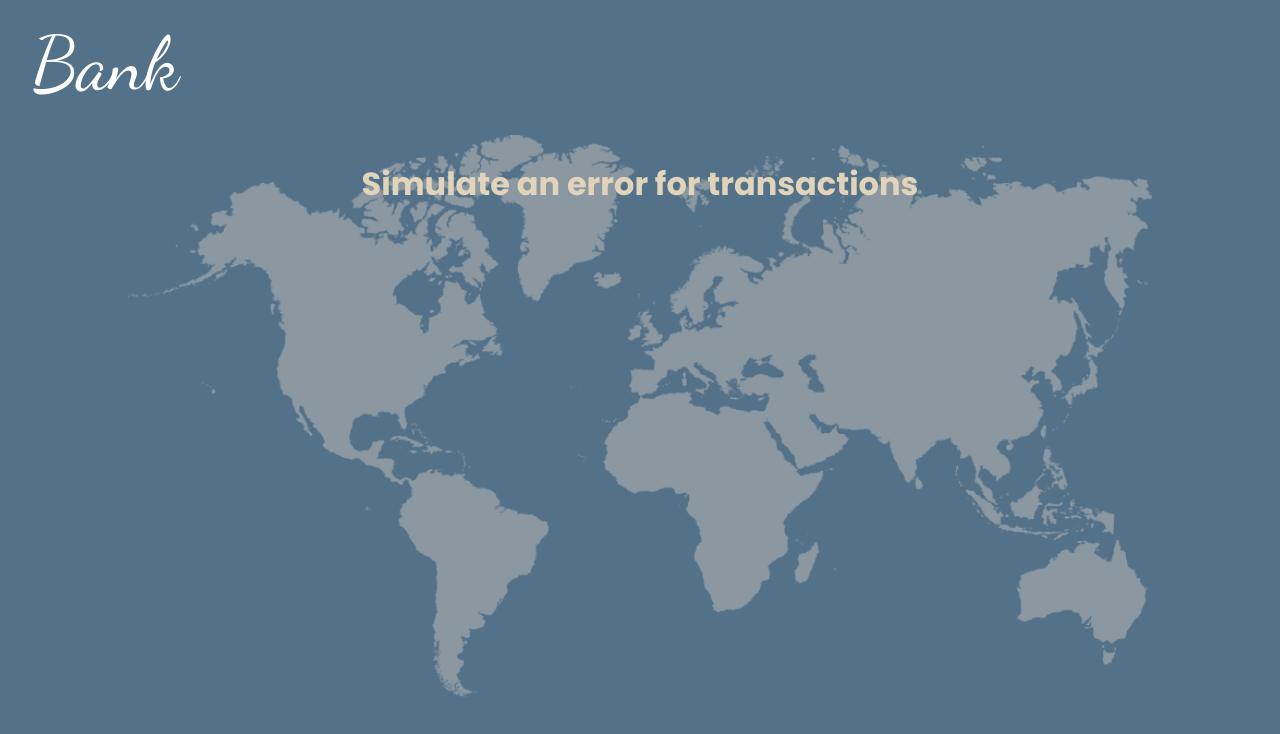
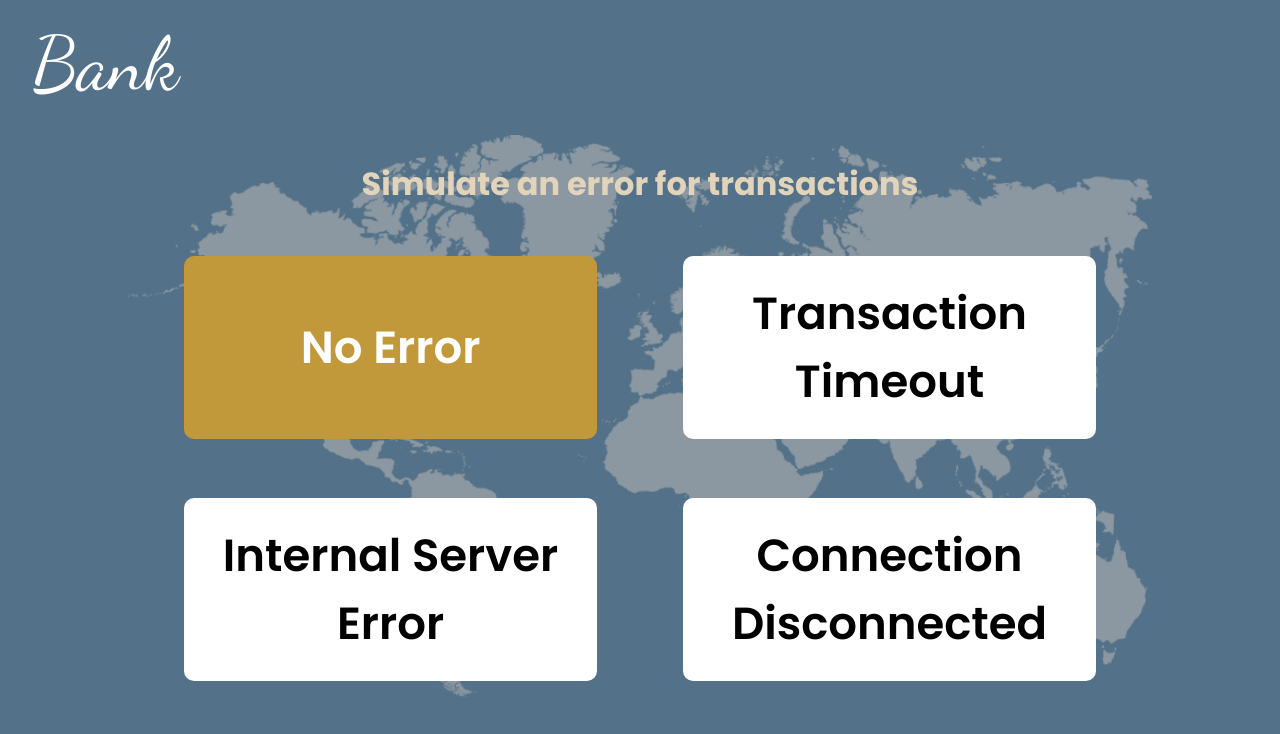
Before and after one commit to Quarcoo-arc/real-time-atm-transaction-logging, a React (Vite) app in the folder bank-error-selection/: page / in a window 1280 px wide. Shown: the top 734 px of the page. Built offline with nearby package versions, Linux system fonts and the light colour scheme.

Commit message:
Card and CardDeck components added

```diff
--- a/bank-error-selection/src/App.jsx
+++ b/bank-error-selection/src/App.jsx
@@ -1,5 +1,5 @@
 import { Background } from "./App.styled";
-import { Logo, Heading } from "./components";
+import { Logo, Heading, CardDeck } from "./components";
 import backgroundImg from "./assets/background.png";
 
 function App() {
@@ -10,6 +10,7 @@ function App() {
       </Background>
       <Logo />
       <Heading />
+      <CardDeck />
     </>
   );
 }
--- a/bank-error-selection/src/components/Card/Card.jsx
+++ b/bank-error-selection/src/components/Card/Card.jsx
@@ -1,5 +1,7 @@
-const Card = () => {
-  return <div>Card</div>;
+import { CardWrapper } from "./Card.styled";
+
+const Card = ({ content, selected }) => {
+  return <CardWrapper selected={selected}>{content}</CardWrapper>;
 };
 
 export default Card;
--- a/bank-error-selection/src/components/Card/Card.styled.js
+++ b/bank-error-selection/src/components/Card/Card.styled.js
@@ -0,0 +1,32 @@
+import styled, { css } from "styled-components";
+
+const CardWrapper = styled.div`
+  width: 413px;
+  height: 183px;
+  color: black;
+  background-color: white;
+  border-radius: 10px;
+  font-size: 45px;
+  font-weight: 600;
+  display: flex;
+  text-align: center;
+  place-items: center;
+  justify-content: center;
+  cursor: pointer;
+  box-sizing: border-box;
+  padding: 0.5rem 1rem;
+  ${(props) =>
+    props.selected &&
+    css`
+      background-color: #c2993a;
+      color: white;
+    `}
+
+  @media screen and (max-width: 768px) {
+    width: 15rem;
+    height: 7rem;
+    font-size: 1.6rem;
+  }
+`;
+
+export { CardWrapper };
--- /dev/null
+++ b/bank-error-selection/src/components/CardDeck/CardDeck.jsx
@@ -0,0 +1,22 @@
+import { useState } from "react";
+import Card from "../Card/Card";
+import { CardsWrapper } from "./CardDeck.styled";
+
+const CardDeck = () => {
+  const cardsContentArr = [
+    "No Error",
+    "Transaction Timeout",
+    "Internal Server Error",
+    "Connection Disconnected",
+  ];
+  const [selectedCard, setSelectedCard] = useState(cardsContentArr[0]); // TODO: Move this into a context
+  return (
+    <CardsWrapper>
+      {cardsContentArr.map((card, idx) => (
+        <Card key={idx} content={card} selected={card === selectedCard} />
+      ))}
+    </CardsWrapper>
+  );
+};
+
+export default CardDeck;
--- /dev/null
+++ b/bank-error-selection/src/components/CardDeck/CardDeck.styled.js
@@ -0,0 +1,16 @@
+import styled from "styled-components";
+
+const CardsWrapper = styled.div`
+  display: flex;
+  flex-direction: row;
+  gap: 59px 86px;
+  align-content: center;
+  justify-content: center;
+  flex-wrap: wrap;
+  margin: 3rem 1.5rem 5rem;
+  @media screen and (max-width: 768px) {
+    gap: 2.5rem;
+  }
+`;
+
+export { CardsWrapper };
--- a/bank-error-selection/src/components/Heading/Heading.styled.js
+++ b/bank-error-selection/src/components/Heading/Heading.styled.js
@@ -4,6 +4,7 @@ const H1 = styled.h1`
   color: #e1d4bb;
   text-align: center;
   margin-top: 3rem;
+  font-weight: 700;
   @media screen and (max-width: 426px) {
     font-size: 1.7rem;
     margin-top: revert;
--- a/bank-error-selection/src/components/index.js
+++ b/bank-error-selection/src/components/index.js
@@ -1,4 +1,5 @@
 import Logo from "./Logo/Logo";
 import Heading from "./Heading/Heading";
+import CardDeck from "./CardDeck/CardDeck";
 
-export { Logo, Heading };
+export { Logo, Heading, CardDeck };
--- a/bank-error-selection/src/index.css
+++ b/bank-error-selection/src/index.css
@@ -1,7 +1,7 @@
 :root {
   font-family: "Poppins", Inter, system-ui, Avenir, Helvetica, Arial, sans-serif;
   line-height: 1.5;
-  font-weight: 400;
+  font-weight: 500;
 
   color: rgba(255, 255, 255, 0.87);
   background-color: #537188;
```
Also changed, not shown: bank-error-selection/.eslintrc.cjs.
